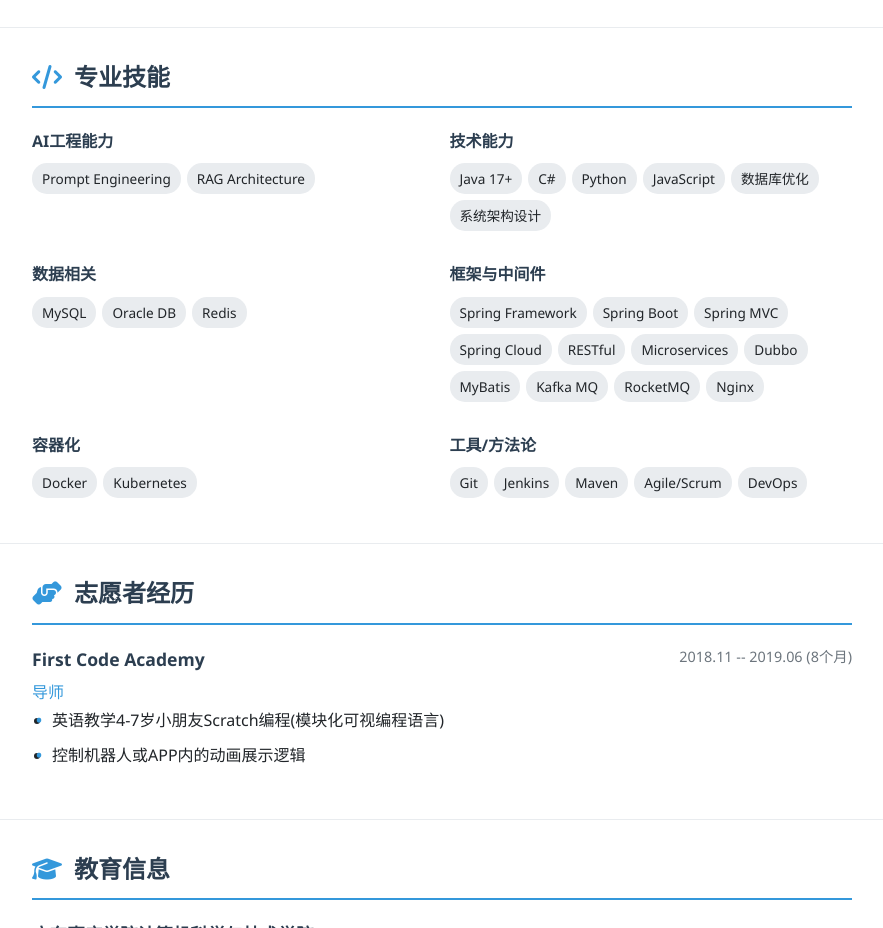
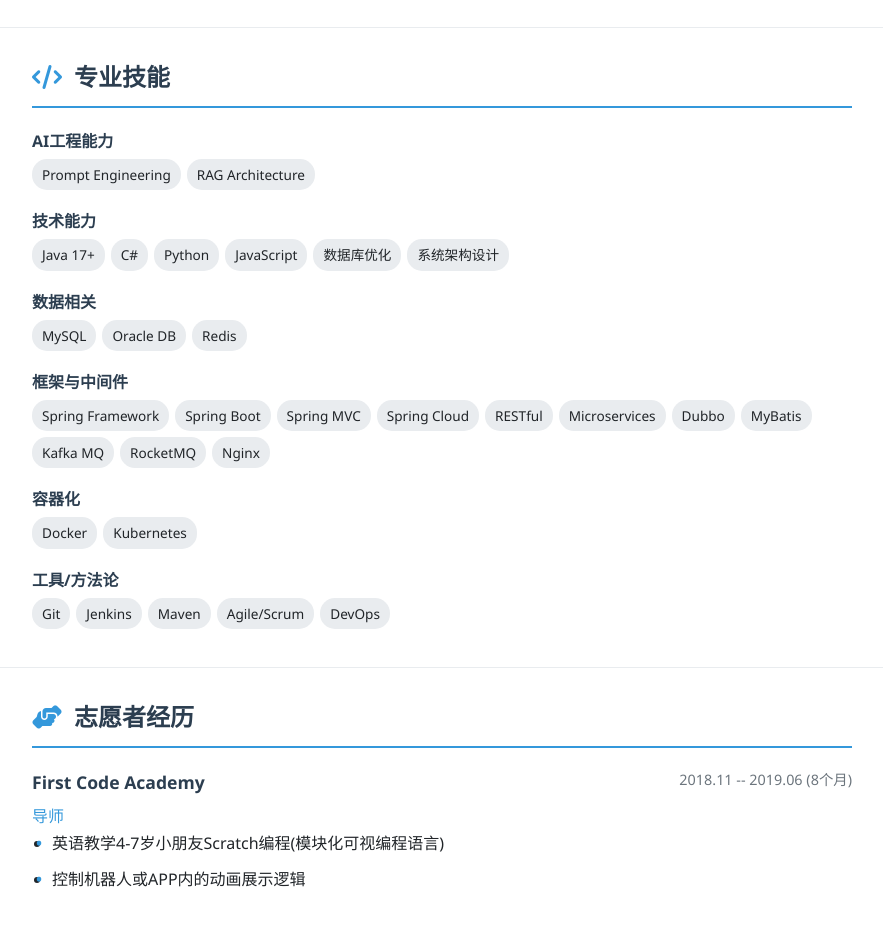
Before and after one commit to carl30/carl30.github.io, a plain HTML site: page index.html in a window 1280 px wide. Shown: the part 3600-4528 px from the top of the page, without its empty margins (198-1081 px from the left). Drawn offline with Linux system fonts and the light colour scheme.

Commit message:
更新skill style

```diff
--- a/index.html
+++ b/index.html
@@ -198,18 +198,18 @@
 
         /* Skills Styles - 优化为更紧凑的样式 */
         .skills-container {
-            display: grid;
-            grid-template-columns: repeat(2, 1fr);
-            gap: 15px;
+            display: flex;
+            flex-direction: column;
+            gap: 10px;
         }
 
         .skill-category {
-            margin-bottom: 15px;
+            margin-bottom: 0;
         }
 
         .skill-title {
             font-weight: 600;
-            margin-bottom: 8px;
+            margin-bottom: 4px;
             color: var(--primary);
             font-size: 1rem;
         }
@@ -218,6 +218,7 @@
             display: flex;
             flex-wrap: wrap;
             gap: 6px;
+            margin-bottom: 8px;
         }
 
         .skill-tag {
```
